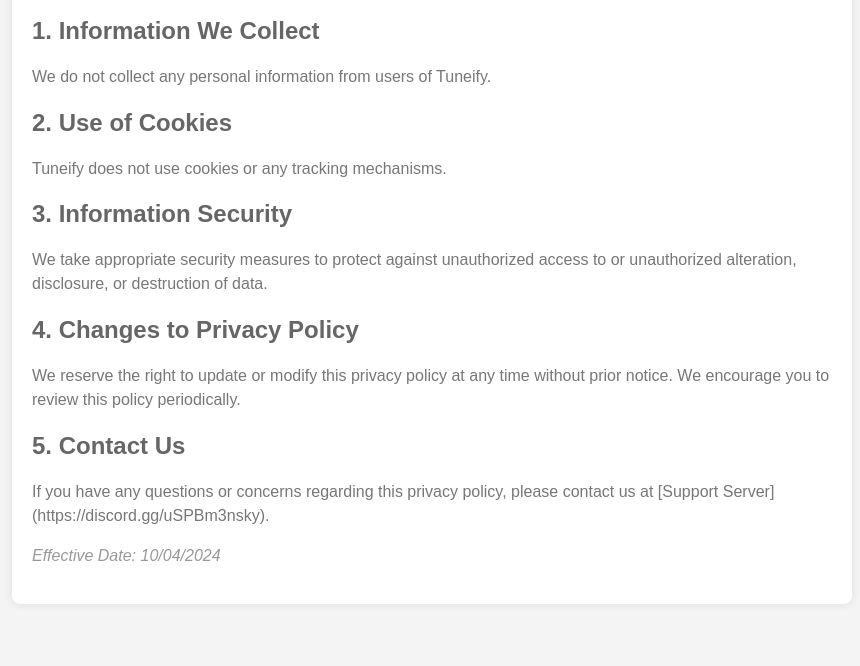
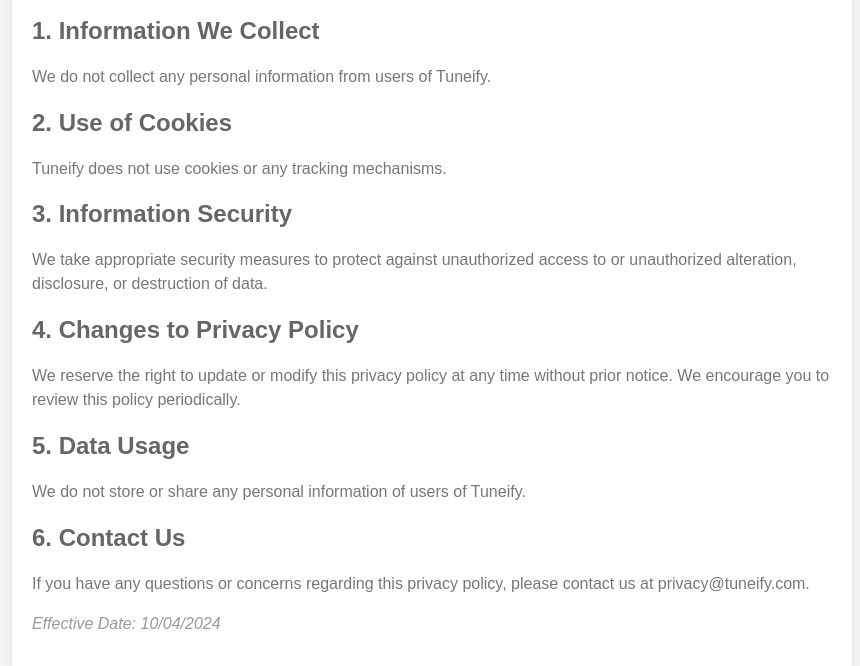
Before and after one commit to Wanted-007/starlyn.github.io, a plain HTML site: page privacy_policy.html in a window 1280 px wide. Shown: the part 171-837 px from the top of the page, without its empty margins (208-1068 px from the left). Before the commit the page ends 800 px from the top, so only its background shows below. Drawn offline with Linux system fonts and the light colour scheme.

Commit message:
Update privacy_policy.html

```diff
--- a/privacy_policy.html
+++ b/privacy_policy.html
@@ -36,10 +36,15 @@
         periodically.
       </p>
 
-      <h2>5. Contact Us</h2>
+      <h2>5. Data Usage</h2>
+      <p>
+        We do not store or share any personal information of users of Tuneify.
+      </p>
+
+      <h2>6. Contact Us</h2>
       <p>
         If you have any questions or concerns regarding this privacy policy,
-        please contact us at [Support Server](https://discord.gg/uSPBm3nsky).
+        please contact us at privacy@tuneify.com.
       </p>
 
       <p class="effective-date">Effective Date: 10/04/2024</p>
```
